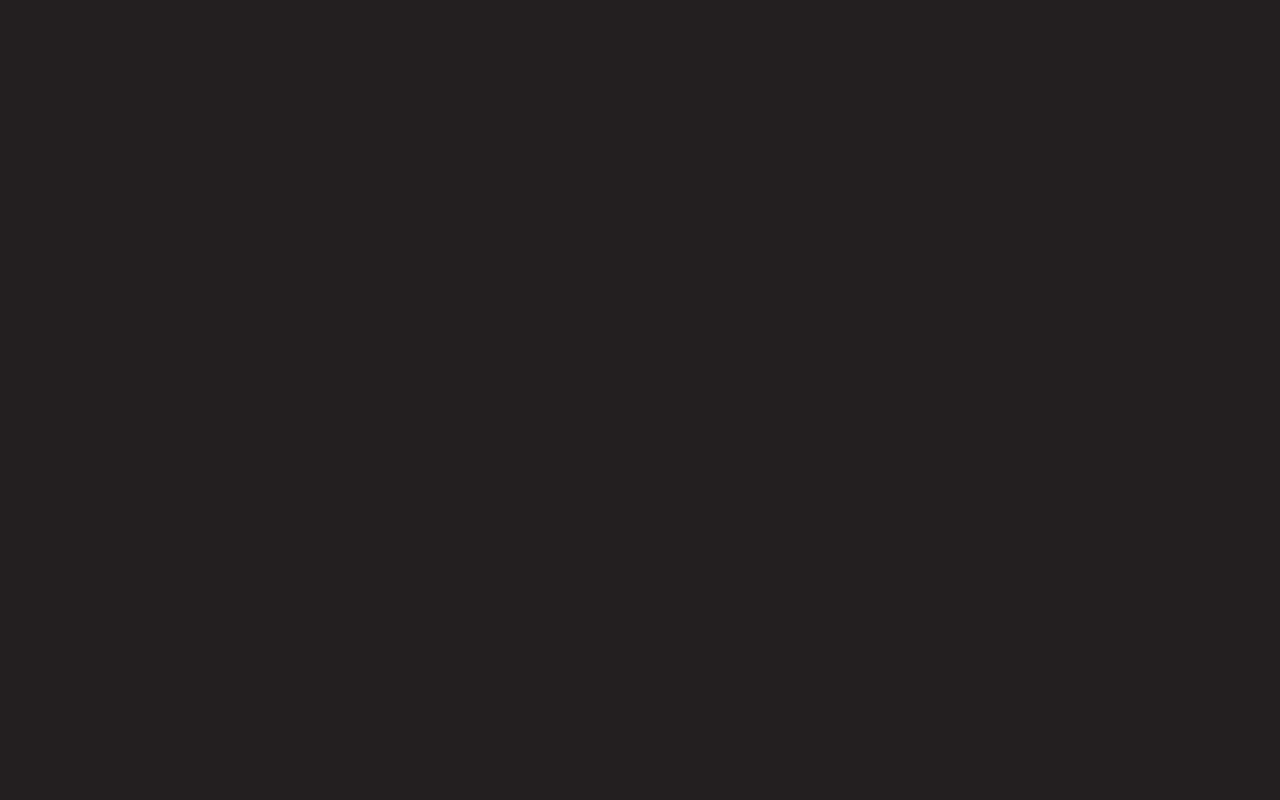
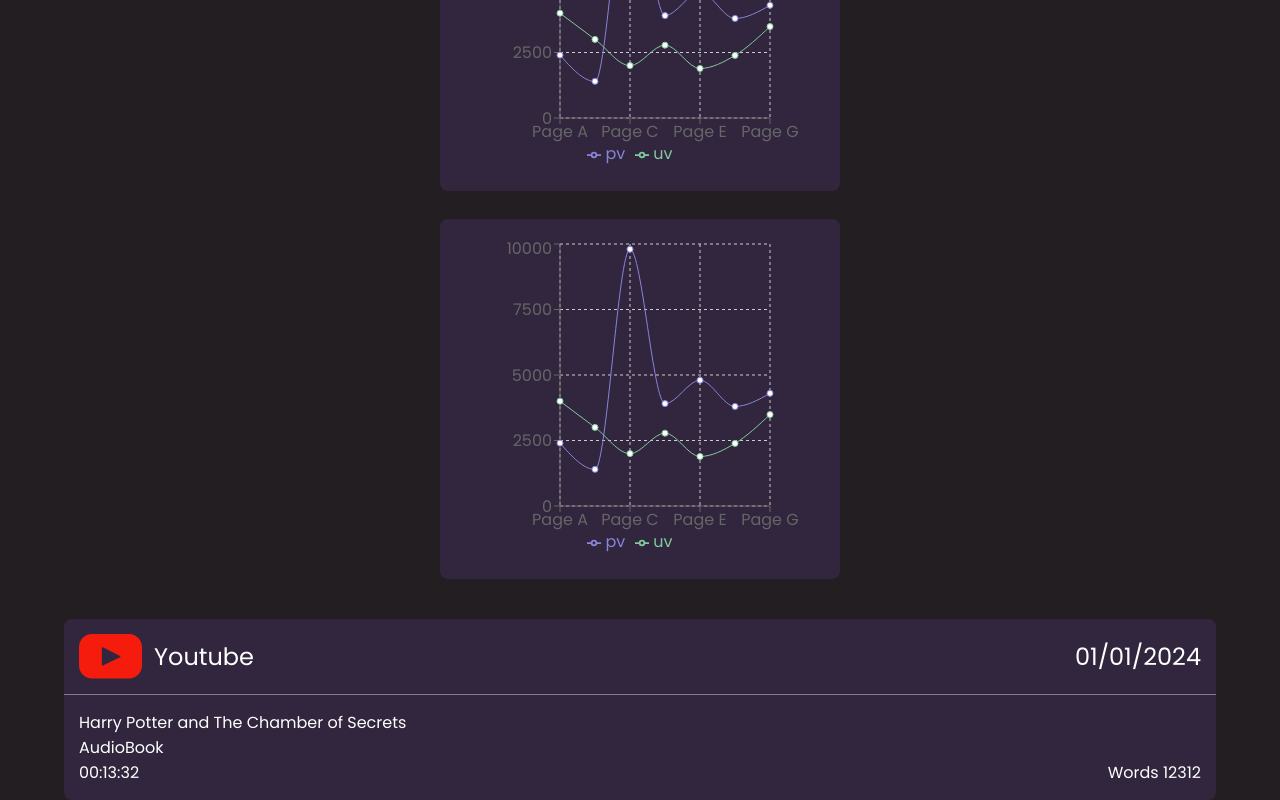
Before and after one commit to viniciusamc/llt-web, a React (Vite) app: page / in a window 1280 px wide. Shown: the part 639-1439 px from the top of the page. Before the commit the page ends 800 px from the top, so only its background shows below. Built offline with nearby package versions, Linux system fonts and the light colour scheme.

Commit message:
feat:journey cards

```diff
--- a/package.json
+++ b/package.json
@@ -13,6 +13,8 @@
         "axios": "^1.6.8",
         "react": "^18.2.0",
         "react-dom": "^18.2.0",
+        "react-icons": "^5.0.1",
+        "recharts": "^2.12.3",
         "styled-components": "^6.1.8",
         "swiper": "^11.0.7"
     },
--- /dev/null
+++ b/src/components/JourneyCard/index.jsx
@@ -0,0 +1,34 @@
+import { Bottom, Container, Top } from './styles.js'
+
+export function JourneyCard({
+    icon,
+    title,
+    date,
+    time,
+    describe,
+    words,
+    ...rest
+}) {
+    return (
+        <Container>
+            <Top>
+                <div>
+                    <img src={icon} alt={title} />
+                    <h5>{title}</h5>
+                </div>
+
+                <span>{date}</span>
+            </Top>
+            <Bottom>
+                <h6> {describe} </h6>
+                {Object.entries(rest).map(([key, value]) => (
+                    <h6 key={key}>{`${value}`}</h6>
+                ))}
+                <div>
+                    <p>{time}</p>
+                    {words && <p>Words {words}</p>}
+                </div>
+            </Bottom>
+        </Container>
+    )
+}
--- /dev/null
+++ b/src/components/JourneyCard/styles.js
@@ -0,0 +1,56 @@
+import styled from 'styled-components'
+
+export const Container = styled.section`
+    width: 90vw;
+    background-color: ${({ theme }) => theme.COLORS.MAIN};
+    border-radius: 8px;
+    margin: 40px auto 0;
+`
+
+export const Top = styled.div`
+    display: flex;
+    align-items: center;
+    justify-content: space-between;
+    padding: 15px;
+    border-bottom: 1px solid #fff6;
+
+    > div {
+        display: flex;
+        align-items: center;
+        gap: 12px;
+    }
+
+    h5 {
+        display: none;
+    }
+
+    span {
+        font-size: 1.5rem;
+    }
+
+    @media (min-width: 768px) {
+        h5 {
+            display: block;
+            font-size: 1.5rem;
+            font-weight: 400;
+        }
+    }
+`
+
+export const Bottom = styled.div`
+    display: flex;
+    flex-direction: column;
+
+    padding: 15px;
+
+    > h6 {
+        font-size: 1rem;
+        font-weight: 400;
+    }
+
+    > div {
+        display: flex;
+        align-items: center;
+        justify-content: space-between;
+    }
+`
--- a/src/index.css
+++ b/src/index.css
@@ -7,5 +7,6 @@
 }
 
 body {
+    min-height: 100vh;
     background-color: #221e22;
 }
--- a/src/pages/Home/index.jsx
+++ b/src/pages/Home/index.jsx
@@ -1,6 +1,6 @@
 import React from 'react'
 import { Header } from '../../components/Header'
-import { Card, CreateSection, Status } from './styles'
+import { Card, Chart, Charts, CreateSection, Journey, Status } from './styles'
 
 import add from '../../assets/add.svg'
 
@@ -11,6 +11,68 @@ import 'swiper/css'
 import 'swiper/css/navigation'
 import 'swiper/css/pagination'
 import { useState } from 'react'
+import {
+    CartesianGrid,
+    Line,
+    LineChart,
+    ResponsiveContainer,
+    Tooltip,
+    XAxis,
+    YAxis,
+    Legend,
+} from 'recharts'
+import { JourneyCard } from '../../components/JourneyCard/index.jsx'
+import { FaYoutube } from 'react-icons/fa'
+
+import youtube from '../../assets/youtube.svg'
+
+const wsz = 320
+const hsz = 320
+
+const data = [
+    {
+        name: 'Page A',
+        uv: 4000,
+        pv: 2400,
+        amt: 2400,
+    },
+    {
+        name: 'Page B',
+        uv: 3000,
+        pv: 1398,
+        amt: 2210,
+    },
+    {
+        name: 'Page C',
+        uv: 2000,
+        pv: 9800,
+        amt: 2290,
+    },
+    {
+        name: 'Page D',
+        uv: 2780,
+        pv: 3908,
+        amt: 2000,
+    },
+    {
+        name: 'Page E',
+        uv: 1890,
+        pv: 4800,
+        amt: 2181,
+    },
+    {
+        name: 'Page F',
+        uv: 2390,
+        pv: 3800,
+        amt: 2500,
+    },
+    {
+        name: 'Page G',
+        uv: 3490,
+        pv: 4300,
+        amt: 2100,
+    },
+]
 
 export function Home() {
     const [vocabulary, setVocabulary] = useState(9321)
@@ -77,6 +139,73 @@ export function Home() {
                     </SwiperSlide>
                 </Swiper>
             </Status>
+
+            <Charts>
+                <Chart>
+                    <LineChart
+                        width={wsz}
+                        height={hsz}
+                        data={data}
+                        margin={{
+                            top: 5,
+                            right: 30,
+                            left: 20,
+                            bottom: 5,
+                        }}
+                    >
+                        <CartesianGrid strokeDasharray="3 3" />
+                        <XAxis dataKey="name" />
+                        <YAxis />
+                        <Tooltip />
+                        <Legend />
+                        <Line
+                            type="monotone"
+                            dataKey="pv"
+                            stroke="#8884d8"
+                            activeDot={{ r: 8 }}
+                        />
+                        <Line type="monotone" dataKey="uv" stroke="#82ca9d" />
+                    </LineChart>
+                </Chart>
+                <Chart>
+                    <LineChart
+                        width={wsz}
+                        height={hsz}
+                        data={data}
+                        margin={{
+                            top: 5,
+                            right: 30,
+                            left: 20,
+                            bottom: 5,
+                        }}
+                    >
+                        <CartesianGrid strokeDasharray="3 3" />
+                        <XAxis dataKey="name" />
+                        <YAxis />
+                        <Tooltip />
+                        <Legend />
+                        <Line
+                            type="monotone"
+                            dataKey="pv"
+                            stroke="#8884d8"
+                            activeDot={{ r: 8 }}
+                        />
+                        <Line type="monotone" dataKey="uv" stroke="#82ca9d" />
+                    </LineChart>
+                </Chart>
+            </Charts>
+
+            <Journey>
+                <JourneyCard
+                    icon={youtube}
+                    title={'Youtube'}
+                    describe={'Harry Potter and The Chamber of Secrets'}
+                    date={'01/01/2024'}
+                    time={'00:13:32'}
+                    words={'12312'}
+                    withoutTitle={'AudioBook'}
+                />
+            </Journey>
         </>
     )
 }
--- a/src/pages/Home/styles.js
+++ b/src/pages/Home/styles.js
@@ -79,3 +79,28 @@ export const Card = styled.section`
         font-size: 2rem;
     }
 `
+
+export const Charts = styled.section`
+    width: 100%;
+    margin-top: 40px;
+
+    display: flex;
+    flex-direction: column;
+    align-items: center;
+    justify-content: center;
+    gap: 28px;
+`
+
+export const Chart = styled.section`
+    padding: 20px;
+    width: 90vw;
+    max-width: 400px;
+    background-color: ${({ theme }) => theme.COLORS.MAIN};
+    border-radius: 8px;
+
+    display: flex;
+    justify-content: center;
+    align-items: center;
+`
+
+export const Journey = styled.section``
```
Also changed, not shown: src/assets/youtube.svg (added), 1 other file (tests, documents, lock files or other folders).
